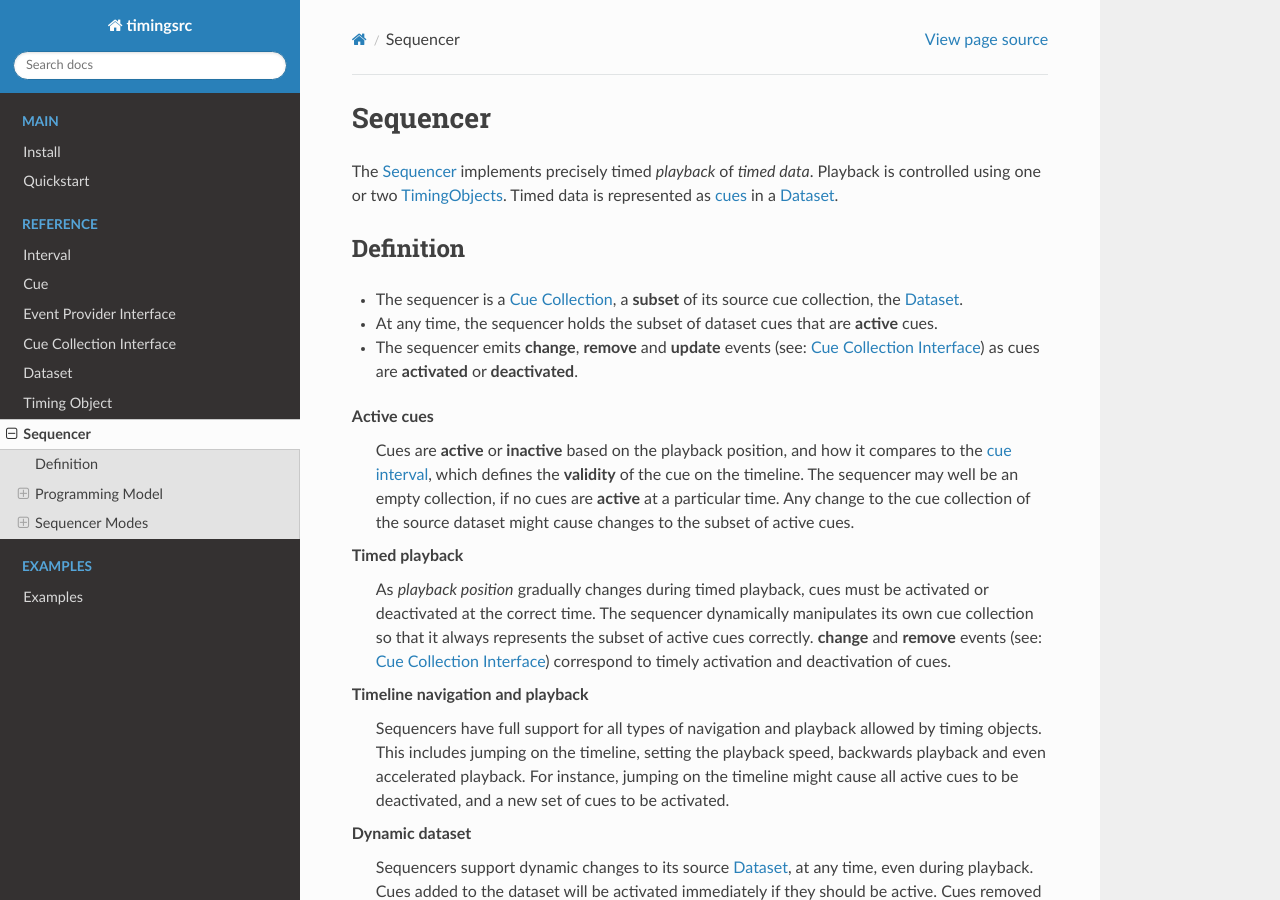
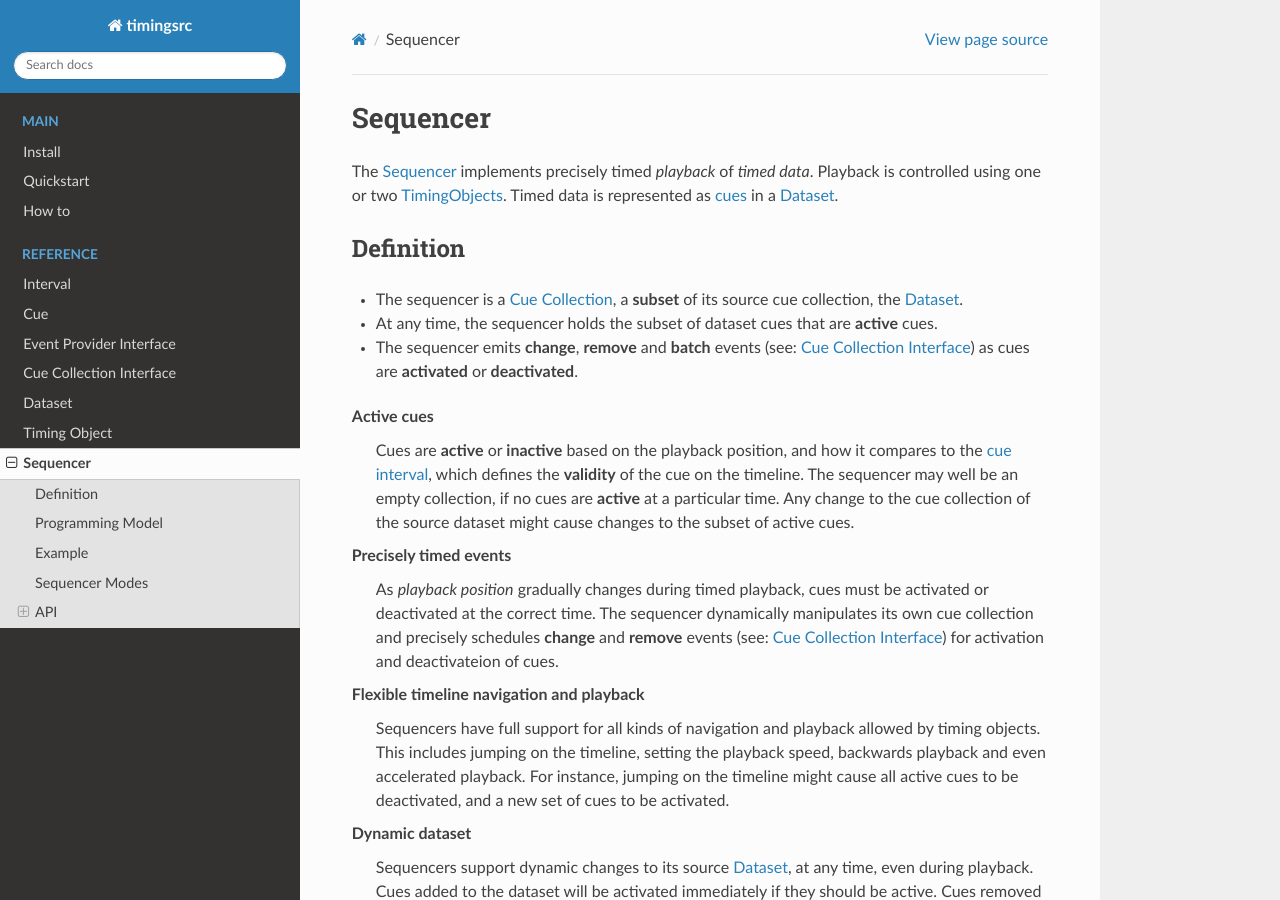
Before and after one commit to ingararntzen/timingdocs, a Sphinx documentation site: the page built from docs/source/sequencer.rst, in a window 1280 px wide and 900 px high. Built offline with Sphinx 7.4.7 and the Read the Docs theme 2.0.0, drawn with Linux system fonts in a browser that asks for light colours.

```diff
--- a/docs/source/conf.py
+++ b/docs/source/conf.py
@@ -58,4 +58,4 @@ html_theme = 'sphinx_rtd_theme'
 # Add any paths that contain custom static files (such as style sheets) here,
 # relative to this directory. They are copied after the builtin static files,
 # so a file named "default.css" will overwrite the builtin "default.css".
-html_static_path = ['_static']
+html_static_path = ['_static', 'demoes']
--- a/docs/source/examples.rst
+++ /dev/null
@@ -1,3 +0,0 @@
-============
-Examples
-============
--- a/docs/source/sequencer.rst
+++ b/docs/source/sequencer.rst
@@ -10,7 +10,8 @@ Timed data is represented as :ref:`cues <cue>` in a :ref:`dataset`.
 
 
 Definition
-""""""""""""""""""""""""""""""""""""""""""""""""""""""""""""""""""""""""
+------------------------------------------------------------------------
+
 
 *   The sequencer is a :ref:`Cue Collection <cuecollection>`, a
     **subset** of its source cue collection, the :ref:`dataset`.
@@ -18,17 +19,19 @@ Definition
 *   At any time, the sequencer holds the subset of dataset cues that are
     **active** cues.
 
-*   The sequencer emits **change**, **remove** and **update** events
+*   The sequencer emits **change**, **remove** and **batch** events
     (see: :ref:`cuecollection`) as cues are **activated** or **deactivated**.
 
 Active cues
     Cues are **active** or **inactive** based on the playback position, and how it compares to the :ref:`cue interval<cue>`, which defines the **validity** of the cue on the timeline. The sequencer may well be an empty collection, if no cues are **active** at a particular time. Any change to the cue collection of the source dataset might cause changes to the subset of active cues.
 
-Timed playback
-    As *playback position* gradually changes during timed playback, cues must be activated or deactivated at the correct time. The sequencer dynamically manipulates its own cue collection so that it always represents the subset of active cues correctly. **change** and **remove** events (see: :ref:`cuecollection`) correspond to timely activation and deactivation of cues.
+Precisely timed events
+    As *playback position* gradually changes during timed playback, cues must be activated or deactivated at the correct time. The sequencer dynamically manipulates its own cue collection and
+    precisely schedules **change** and **remove** events (see: :ref:`cuecollection`) for activation
+    and deactivateion of cues.
 
-Timeline navigation and playback
-    Sequencers have full support for all types of navigation and playback allowed by timing objects. This includes jumping on the timeline, setting the playback speed, backwards playback and even accelerated playback. For instance, jumping on the timeline might cause all active cues to be deactivated, and a new set of cues to be activated.
+Flexible timeline navigation and playback
+    Sequencers have full support for all kinds of navigation and playback allowed by timing objects. This includes jumping on the timeline, setting the playback speed, backwards playback and even accelerated playback. For instance, jumping on the timeline might cause all active cues to be deactivated, and a new set of cues to be activated.
 
 Dynamic dataset
     Sequencers support dynamic changes to its source :ref:`dataset`, at any time, even during playback. Cues added to the dataset will
@@ -43,7 +46,8 @@ Sequence of timed events
 
 
 Programming Model
-""""""""""""""""""""""""""""""""""""""""""""""""""""""""""""""""""""""""
+------------------------------------------------------------------------
+
 
 From the perspective of the programmer, the sequencer is simply a
 **dynamic, read-only view** into a :ref:`dataset` of cues. The view can always be trusted to represent the set of active cues correctly, and to communicate all future changes as events, at the correct time.
@@ -112,7 +116,8 @@ a Web page (without the need for a video).
 
 
 Sequencer Modes
-""""""""""""""""""""""""""""""""""""""""""""""""""""""""""""""""""""""""
+------------------------------------------------------------------------
+
 
 The sequencer supports two distinct modes of operation, with distinct
 definitions **active** cues.
```
Also changed, not shown: docs/source/cuecollection.rst (+5 -5 lines), docs/source/demoes/basic_controls.html (added, +77 -0 lines), docs/source/examples/basic_controls.rst (added, +139 -0 lines), docs/source/howto.rst (added, +11 -0 lines), docs/source/index.rst (+4 -8 lines).
